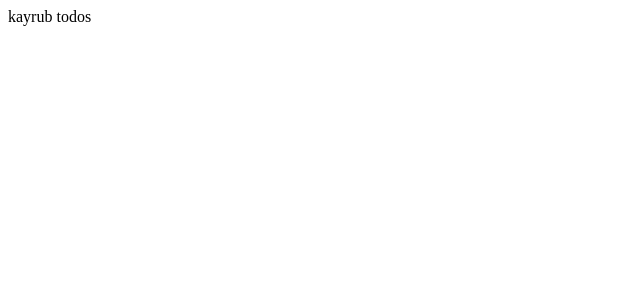
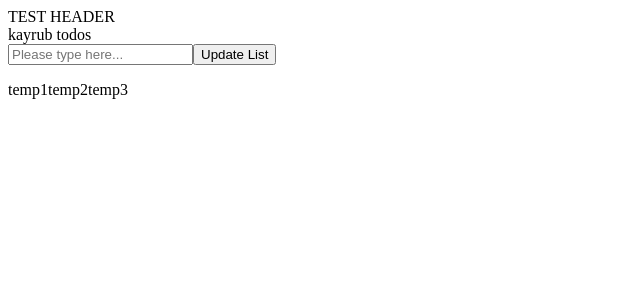
Before and after one commit to kayrub/todo-app, a React (Vite) app: page / in a window 1280 px wide. Shown: the top 300 px of the page, without its empty margins (0-640 px from the left). Built offline with nearby package versions, Linux system fonts and the light colour scheme.

Commit message:
feat add todo input, button, and list rendering

```diff
--- a/src/App.jsx
+++ b/src/App.jsx
@@ -2,11 +2,39 @@ import { useState } from 'react'
 
 function App() {
 
+  const [todoText, setToDoText] = useState("");
+  const [todos, setToDos] = useState(["temp1", "temp2", "temp3"]);
+
+
+  const updateToDo = (newToDo) => {
+    setToDos([...todos, newToDo]);
+    console.log("todo added:", newToDo);
+    console.log("todos list:", todos);
+  }
+
   return (
     <>
+      <header>
+        TEST HEADER
+      </header>
       <section>
         kayrub todos
       </section>
+      <div>
+        <input
+          id = "text-input"
+          type = "text"
+          value = {todoText}
+          onChange = {(e) => setToDoText(e.target.value)}
+          placeholder = "Please type here..."
+          />
+        <button onClick = {() => updateToDo(todoText)}>
+          Update List
+        </button>
+        <p>
+          {todos}
+        </p>
+      </div>
 
     </>
   )
```
